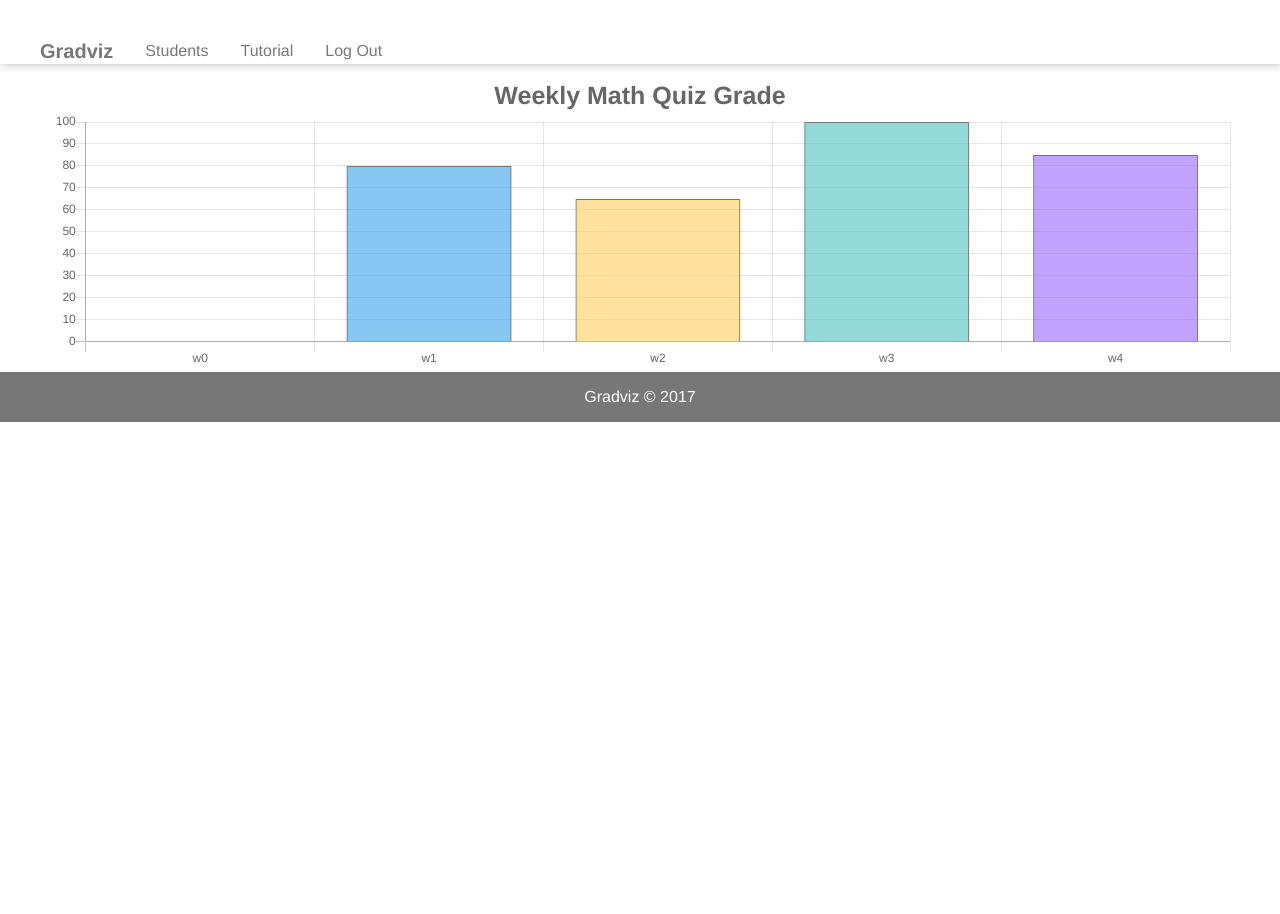
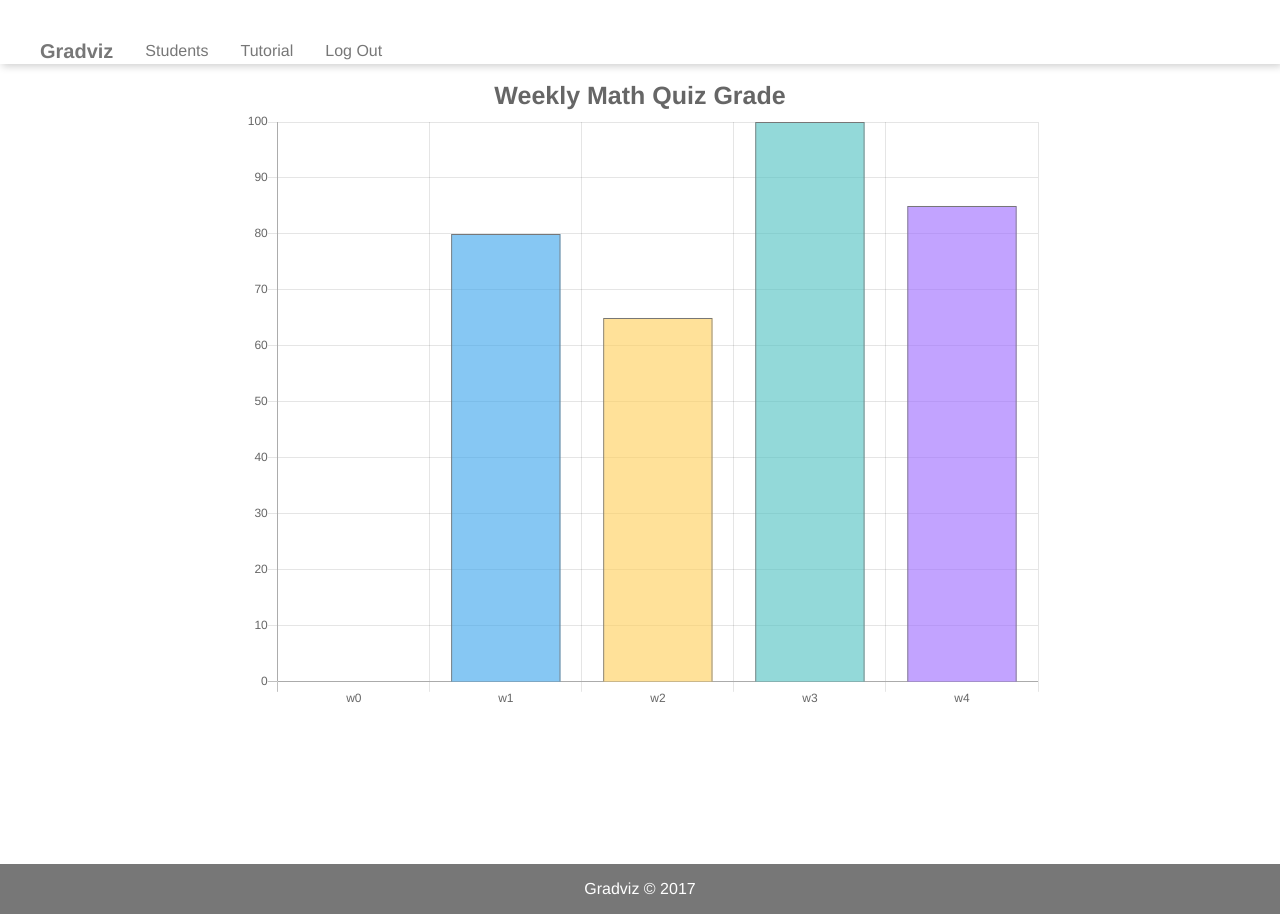
Before and after one commit to fahmifan/grad-viz-react, a React (Create React App) app: page /stats/1 in a window 1280 px wide. Before the commit the page ends 800 px from the top, so only its background shows below. Built offline with nearby package versions, Linux system fonts and the light colour scheme.

Commit message:
change to maintainAspectRatio: true

```diff
--- a/src/containers/Stats/Stats.js
+++ b/src/containers/Stats/Stats.js
@@ -26,7 +26,7 @@ class Stats extends Component {
         }]
       },
       options: {
-        maintainAspectRatio: false,
+        maintainAspectRatio: true,
         title: {
           display: true,
           text: 'Weekly Math Quiz Grade',
@@ -55,12 +55,12 @@ class Stats extends Component {
 
   render() {
     return (
-      <div className="mt5 pt2 center">
+      <div className="vh-100 w-70 mt5 pt2 center">
         <Bar
           data={this.state.chartData}
           options={this.state.options}
           width={700}
-          height={300}
+          height={500}
         />
       </div>
     );
```
